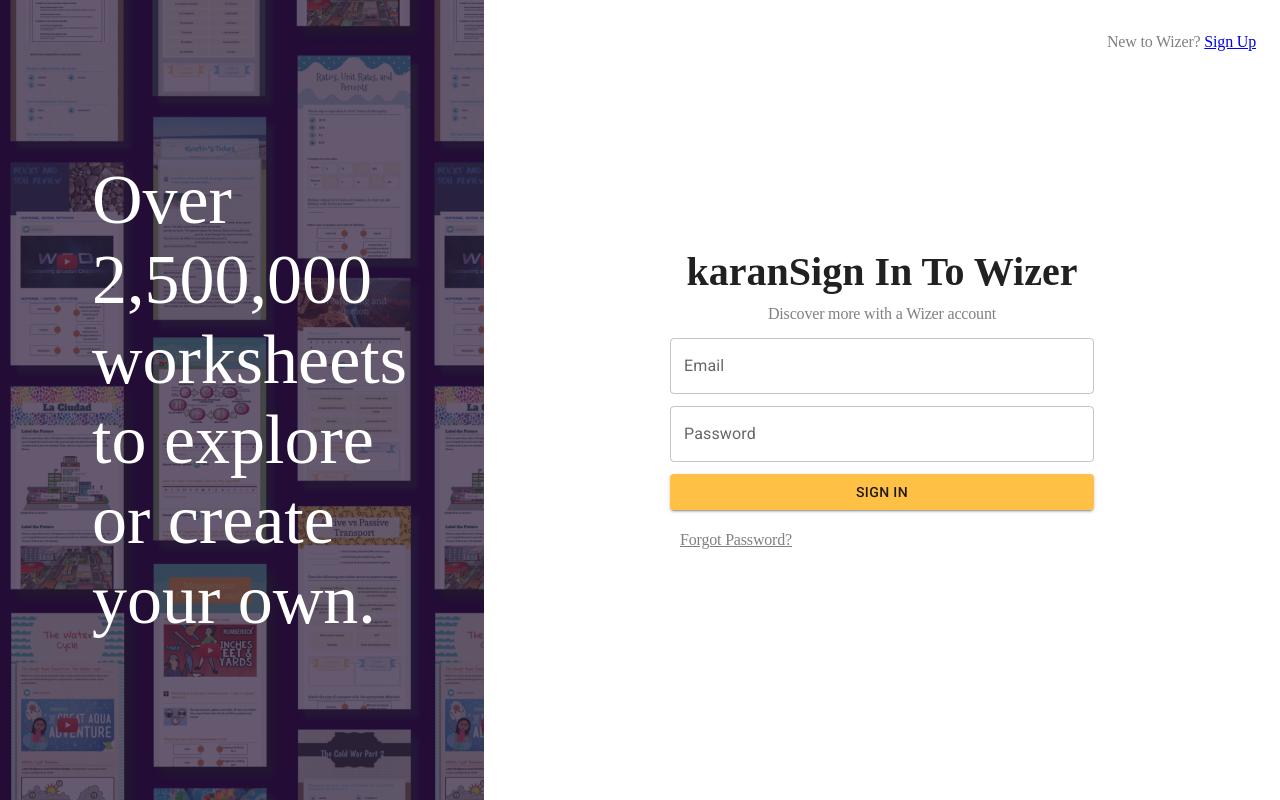
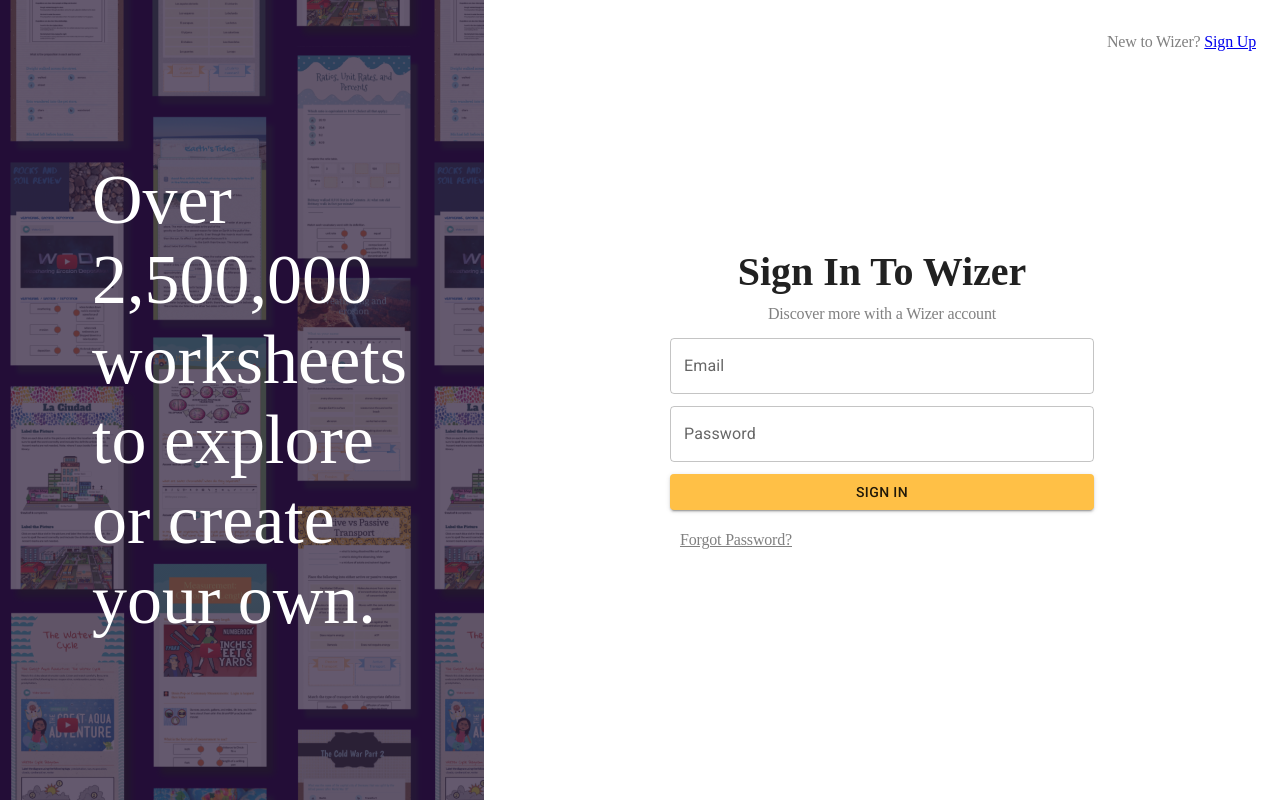
Before and after one commit to yehudit7669/Test, a React (Vite) app: page /auth in a window 1280 px wide. Built offline with nearby package versions, Linux system fonts and the light colour scheme; no server answers; a web font is replaced by a local one.

Commit message:
removed my name ;(

```diff
--- a/src/components/pages/Auth/SignIn.tsx
+++ b/src/components/pages/Auth/SignIn.tsx
@@ -26,10 +26,7 @@
         {t("SignIn.newToWizer")} <Link to="sign-up">{t("SignIn.signUp")}</Link>
       </div>
       <div className="Wrapper">
-        <div className="Title">
-          {user.name}
-          {t("SignIn.signInToWizer")}
-        </div>
+        <div className="Title">{t("SignIn.signInToWizer")}</div>
         <div className="Subtitle">{t("SignIn.discoverWizer")}</div>
         <TextField label="Email" variant="outlined" fullWidth />
         <TextField label="Password" variant="outlined" fullWidth />
```
